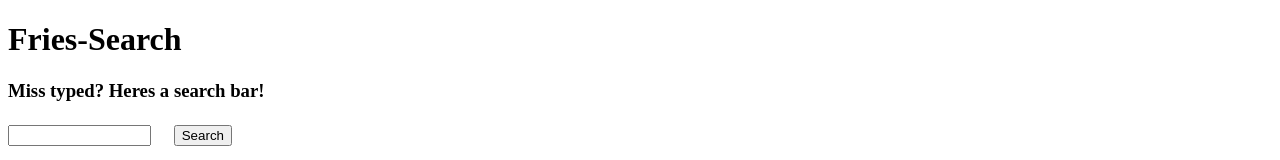
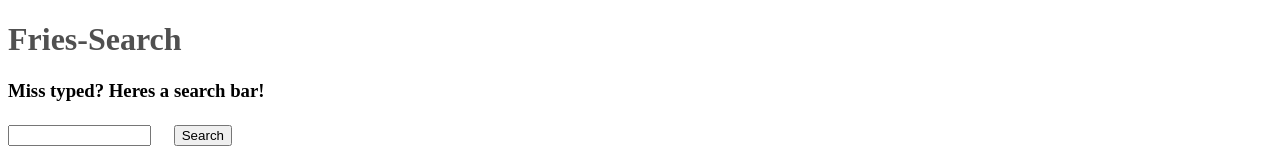
Before and after one commit to Fries-byte/Fries-Search, a plain HTML site: page search.html in a window 1280 px wide. Shown: the top 160 px of the page. Drawn offline with Linux system fonts and the light colour scheme.

Commit message:
Update search.html

```diff
--- a/search.html
+++ b/search.html
@@ -6,7 +6,7 @@
     <title>Search Results</title>
 </head>
 <body>
-    <h1>Fries-Search</h1>
+    <a href="index.html" style="text-decoration: none; color: rgb(80, 80, 80);"><h1>Fries-Search</h1></a>
     <h3>Miss typed? Heres a search bar!</h3>
     <input id="searchbar" autocomplete="off" style="width: 135px;">
     <strong>ㅤ</strong>
```
